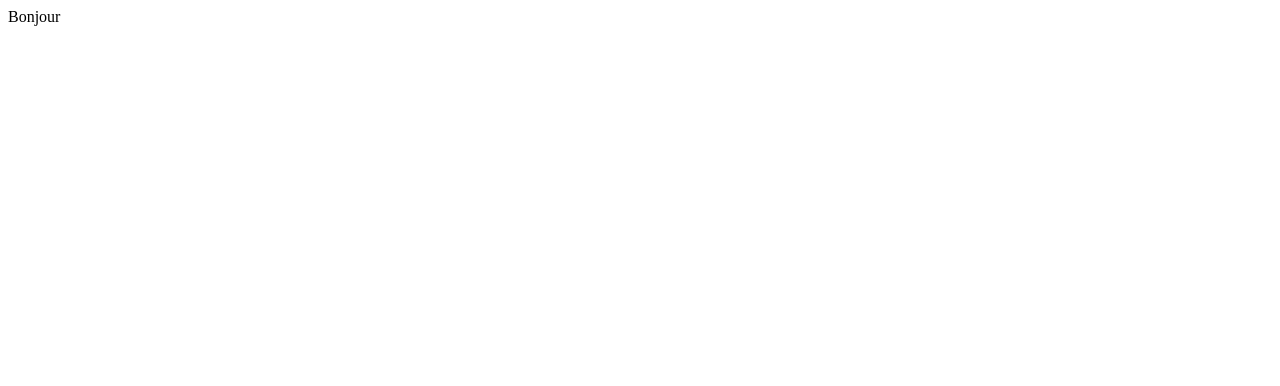
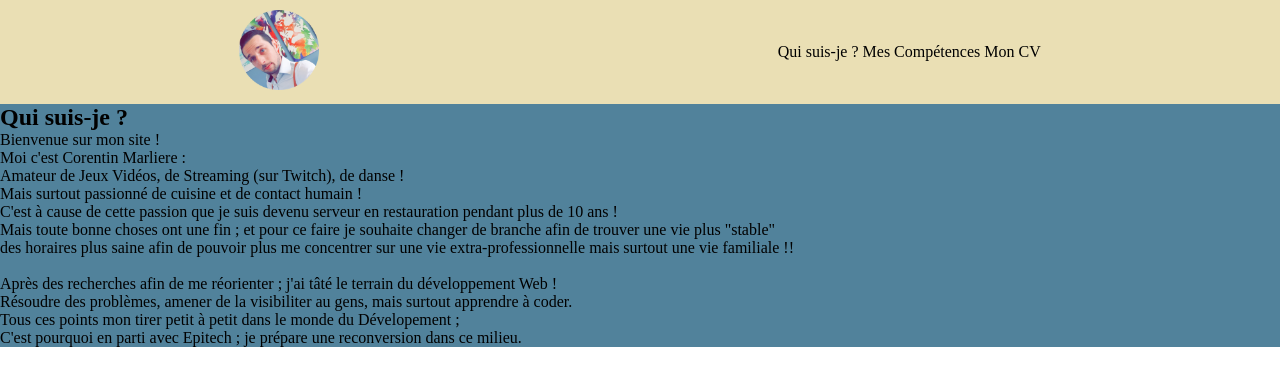
Before and after one commit to Corentin-Marliere/Corentin-Marliere.github.io, a plain HTML site: page index.html in a window 1280 px wide. Drawn offline with Linux system fonts and the light colour scheme.

Commit message:
Premier pas vers un portfolio

```diff
--- /dev/null
+++ b/Styles/style.css
@@ -0,0 +1,21 @@
+* {
+    margin: 0;
+}
+
+/*Navigation*/
+
+nav {
+    padding: 10px;
+    background-color:  #EADFB4;
+    display: flex;
+    justify-content: space-around;
+    align-items: center;
+}
+
+#img-nav {
+    height: 80px;
+}
+
+/*Main*/
+main {
+    background-color: #51829B;}
--- a/index.html
+++ b/index.html
@@ -1,11 +1,46 @@
-    <!DOCTYPE html>
+<!DOCTYPE html>
 <html lang="fr">
     <head>
         <meta charset="UTF-8">
         <meta name="viewport" content="width=device-width, initial-scale=1.0">
+        <link rel="stylesheet" href="styles/style.css">
         <title>Portfolio Corentin</title>
     </head>
     <body>
-        Bonjour
+        <header>
+            <nav>
+                <div>
+                    <a href="index.html"> <img src="Images/photo-corentin.png" id="img-nav"> </a>
+                </div>
+                <div>
+                    <a>Qui suis-je ?</a>
+                    <a>Mes Compétences</a>
+                    <a>Mon CV</a>
+                </div>
+            </nav>
+        </header>
+        <main>
+            <section id="QuiSuisJe">
+                <h1>Qui suis-je ?</h1>
+                    <P>Bienvenue sur mon site !</P>
+                    <p>Moi c'est Corentin Marliere :</p>
+                    <p>Amateur de Jeux Vidéos, de Streaming (sur Twitch), de danse ! <br />
+                    Mais surtout passionné de cuisine et de contact humain !<br />
+                    C'est à cause de cette passion que je suis devenu serveur en restauration pendant plus de 10 ans !</p>
+                    <p>Mais toute bonne choses ont une fin ; et pour ce faire je souhaite changer de branche afin de trouver une vie plus "stable"</br />
+                    des horaires plus saine afin de pouvoir plus me concentrer sur une vie extra-professionnelle mais surtout une vie familiale !! </p>
+                        <br />
+                    <p>Après des recherches afin de me réorienter ; j'ai tâté le terrain du développement Web ! <br />
+                    Résoudre des problèmes, amener de la visibiliter au gens, mais surtout apprendre à coder.<br />
+                    Tous ces points mon tirer petit à petit dans le monde du Dévelopement ;<br />
+                    C'est pourquoi en parti avec Epitech ; je prépare une reconversion dans ce milieu.</p>
+            </section>
+            <section id="Compétences">
+
+            </section>
+            <section id="CV">
+
+            </section>
+        </main>
     </body>
 </html>
```
Also changed, not shown: Images/photo-corentin.png (added).
